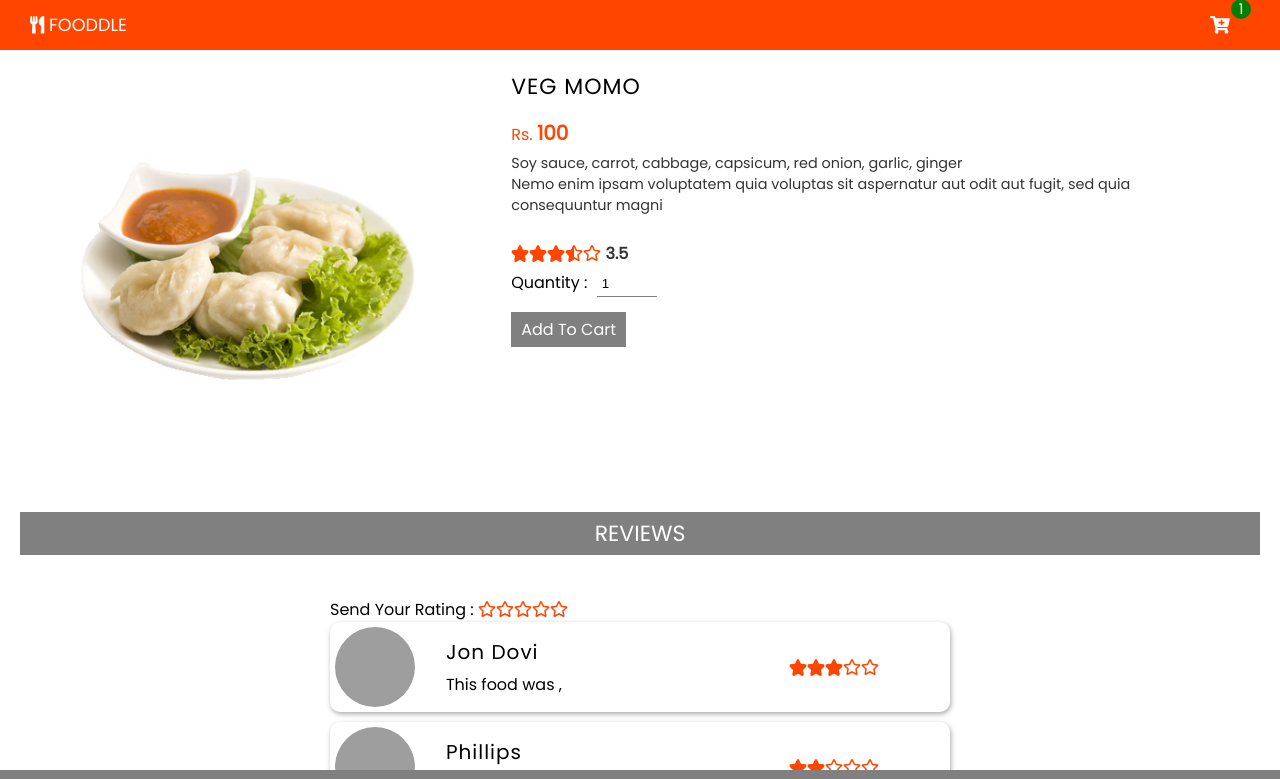
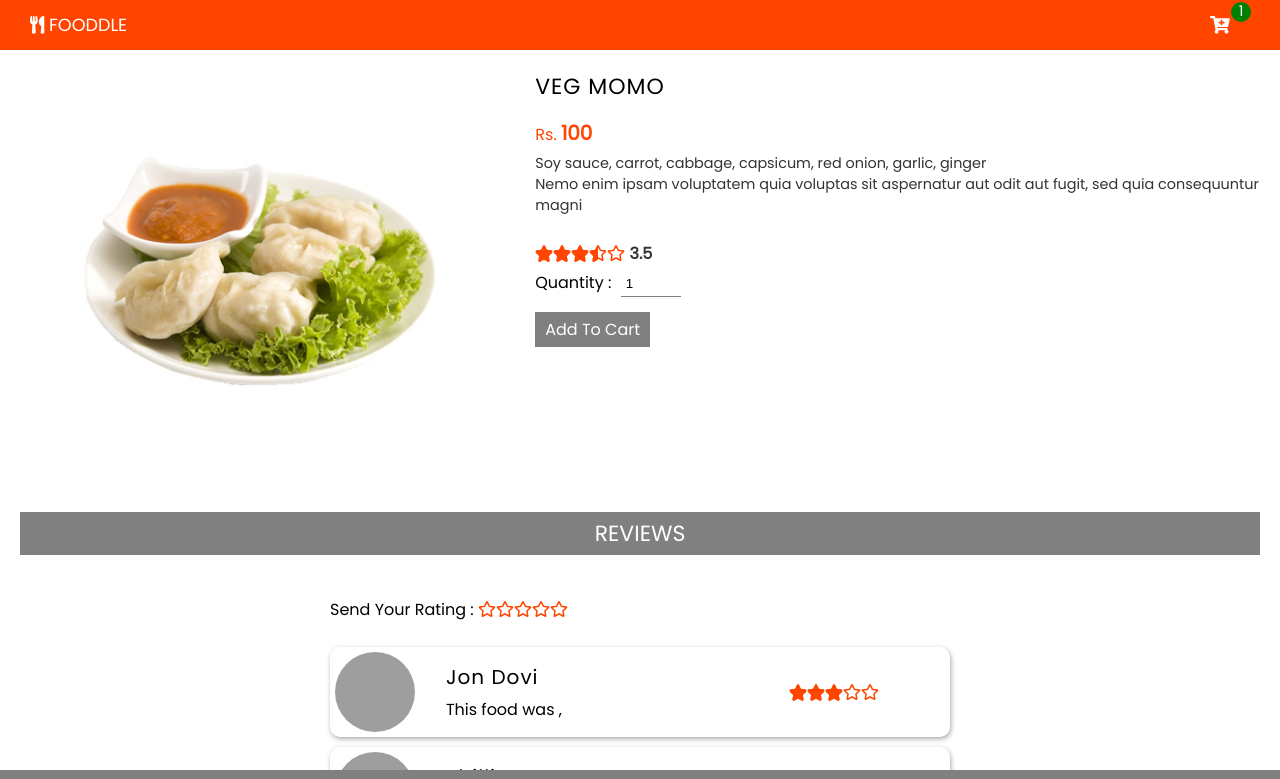
Before and after one commit to basu-dev/online-food-delivery, an Angular app: page /foodDetail/1 in a window 1280 px wide. Shown: the top 779 px of the page. Built offline with nearby package versions, Linux system fonts and the light colour scheme; grey boxes are pictures that could not be loaded.

Commit message:
minor css fixes

```diff
--- a/src/app/components/navbar/navbar.component.css
+++ b/src/app/components/navbar/navbar.component.css
@@ -38,7 +38,7 @@ sup{
   background-color: green;
   border-radius: 50%;
   position: absolute;
-  top:-50%;
+  top:-40%;
   left:105%;
 
 }
--- a/src/app/pages/item-detail/item-detail.component.css
+++ b/src/app/pages/item-detail/item-detail.component.css
@@ -5,7 +5,6 @@
   /* padding:20px; */
   position:relative;
 
-  width:calc(100vw - 100px);
 }
 .card .img{
  height:400px;
--- a/src/app/pages/item-detail/item-detail.component.html
+++ b/src/app/pages/item-detail/item-detail.component.html
@@ -48,12 +48,14 @@
   <div class="middle">
     <div>
       Send Your Rating : <app-stars [rating]="myRating" [clickable]=true (starClick)="starClick($event)"></app-stars>
+
       <div *ngIf="showTextarea">
         <div >Your Comment</div>
         <textarea [(ngModel)]="myReview"></textarea>
         <button (click)="saveReview()">Save</button>
       </div>
     </div>
+    <br>
     <div class="tile" *ngFor="let review of item.review">
 
       <div class="img">
```
Also changed, not shown: 4 other files (tests, documents, lock files or other folders).
